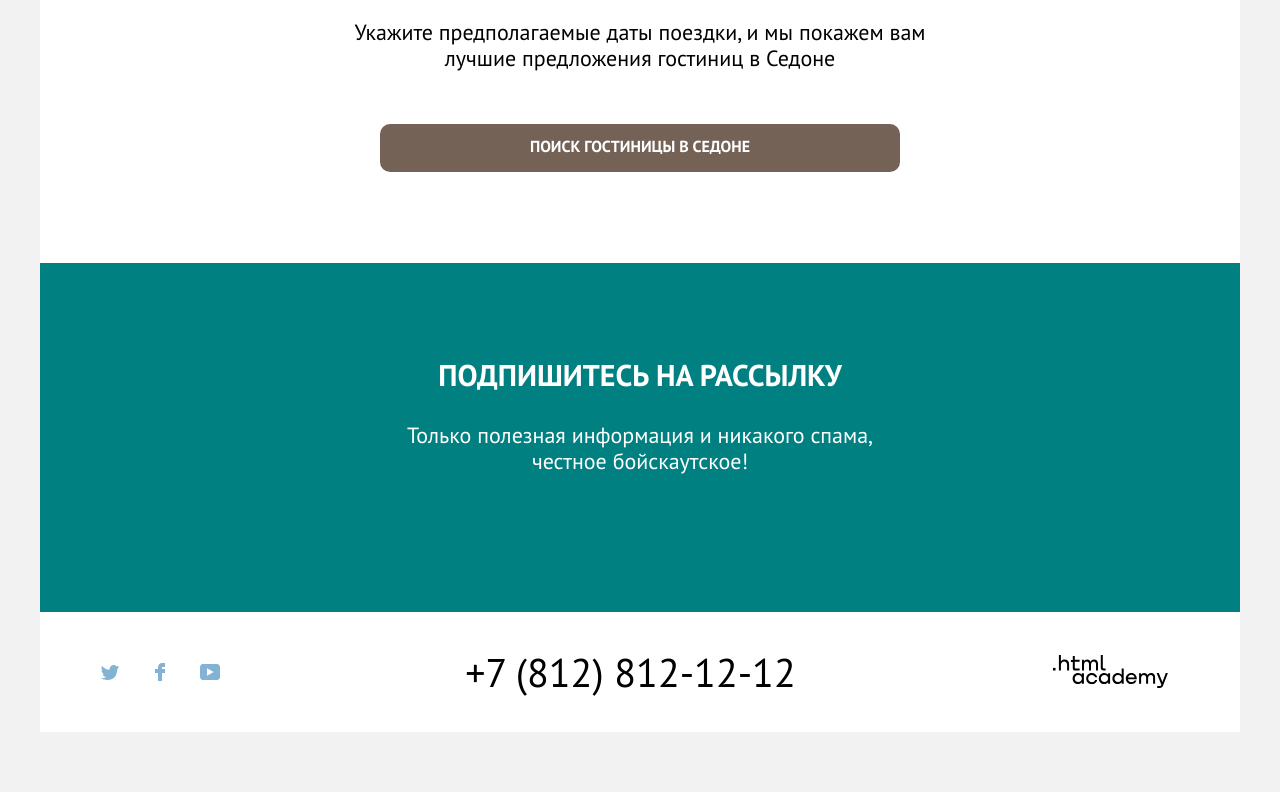
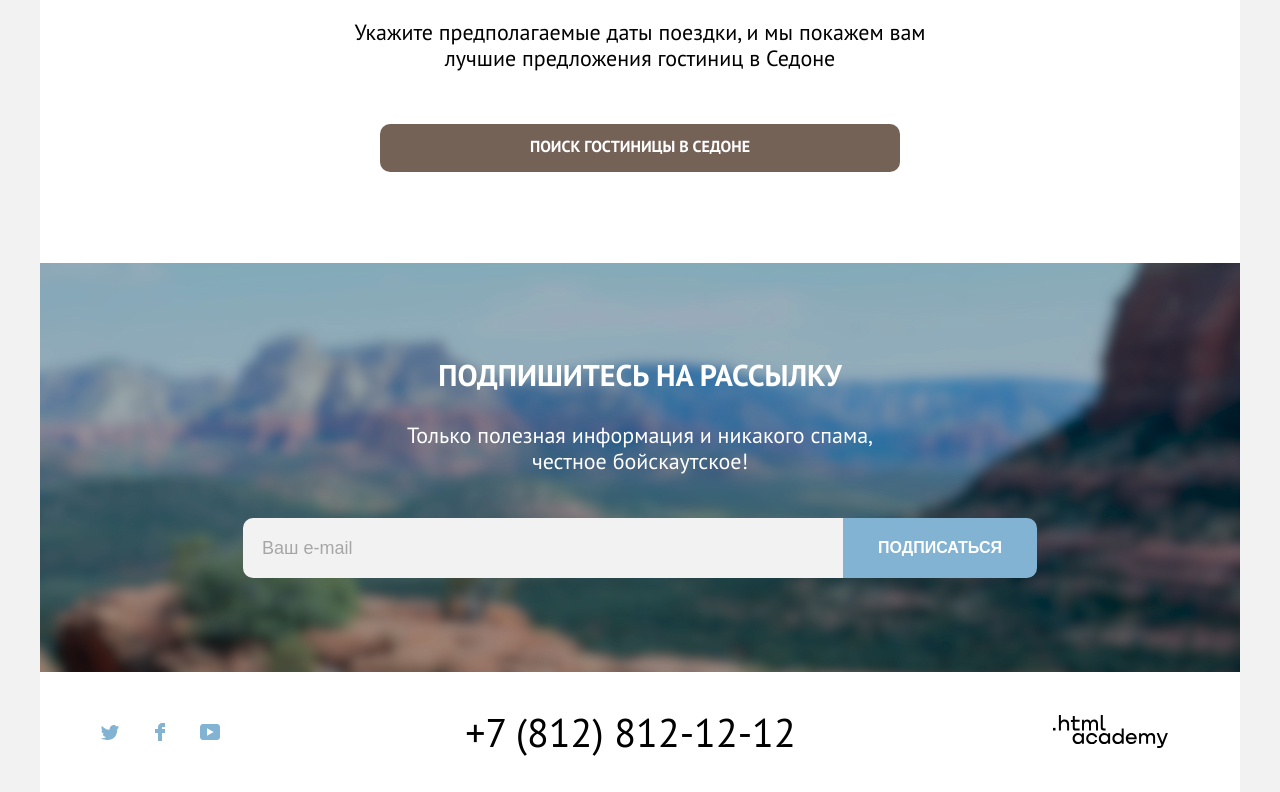
Before and after one commit to ff1892/sedona, a React (Create React App) app: page / in a window 1280 px wide. Shown: the part 2473-3265 px from the top of the page. Before the commit the page ends 3205 px from the top, so only its background shows below. Built offline with nearby package versions, Linux system fonts and the light colour scheme.

Commit message:
Добавляет блок подписки на рассылку

```diff
--- a/src/components/base/main-layout/main-layout.tsx
+++ b/src/components/base/main-layout/main-layout.tsx
@@ -13,7 +13,7 @@ function MainLayout(): JSX.Element {
       <Hero />
       <Features />
       <MainSearch />
-      <Subscribe />
+      <Subscribe hasBackground/>
     </S.Main>
   );
 }
--- a/src/components/partials/subscribe/subscribe.style.tsx
+++ b/src/components/partials/subscribe/subscribe.style.tsx
@@ -1,11 +1,31 @@
-import styled from 'styled-components';
+import styled, {css} from 'styled-components';
 import { HeaderMedium, TextSemibase } from '../../ui-kit/text.styled';
+import { ButtonCold } from '../../ui-kit/button.styled';
+import subscribeBackground from '../../../assets/img/subscribe-background.jpg';
 
-const Subscribe = styled.section`
-  color: ${({ theme }) => theme.color.white};
+type SubscribeProps = {
+  hasBackground: boolean;
+}
+
+type SubscribeInputProps = {
+  isError: boolean,
+}
+
+const Subscribe = styled.section<SubscribeProps>`
+  color: ${({ hasBackground, theme }) =>
+    hasBackground ? theme.color.white : theme.color.black};
   text-align: center;
-  background-color: teal;
+  background-color: ${({ hasBackground, theme }) =>
+    hasBackground ? theme.color.coolDark : theme.color.white};
   padding: 94px 20px ;
+
+  ${({ hasBackground }) =>
+    hasBackground && css`
+      background-image: url(${subscribeBackground});
+      background-repeat: no-repeat;
+      background-size: cover;
+    `
+  }
 `;
 
 const SubscribeHeader = styled(HeaderMedium)`
@@ -16,8 +36,79 @@ const SubscribeText = styled(TextSemibase)`
   margin-bottom: 44px;
 `;
 
+const SubscribeForm = styled.form.attrs({
+  action: 'https://echo.htmlacademy.ru/',
+  method: 'post',
+})`
+  display: flex;
+  flex-direction: row-reverse;
+  justify-content: center;
+
+`;
+
+const SubscribeInput = styled.input.attrs({
+    type: 'email',
+    name: 'user-email',
+    required: true,
+})<SubscribeInputProps>`
+    border: none;
+    height: 60px;
+    width: 600px;
+    border-radius: 10px 0 0 10px;
+    font-size: ${({ theme }) => theme.font.extraSmall};
+    line-height: 26px;
+    padding: 0 22px 0 19px;
+    background-color: ${({ theme }) => theme.color.light};
+
+    ::placeholder {
+      opacity: 0.6;
+    }
+
+    &:hover {
+      background-color: ${({ theme }) => theme.color.gray};
+    }
+
+
+    &:focus {
+      background-color: ${({ theme }) => theme.color.gray};
+      outline: ${({ theme }) => theme.color.coolLight} solid 3px;
+    }
+
+    &:active {
+      background-color: ${({ theme }) => theme.color.white};
+      outline: ${({ theme }) => theme.color.black} solid 2px;
+      outline-offset: -2px;
+    }
+
+    ${({ isError }) =>
+      isError && css`
+        background-color: ${({ theme }) => theme.color.white};
+        outline: ${({ theme }) => theme.color.error} solid 2px;
+        outline-offset: -2px;
+      `
+    }
+`;
+
+const SubscribeButton = styled(ButtonCold).attrs({
+  type: 'submit',
+})`
+  border: none;
+  display: inline-block;
+  border-radius: 0 10px 10px 0;
+  padding: 20px 35px;
+
+  &:active ~ input {
+    background-color: ${({ theme }) => theme.color.white};
+    outline: ${({ theme }) => theme.color.black} solid 2px;
+    outline-offset: -2px;
+  }
+`;
+
 export {
   Subscribe,
   SubscribeHeader,
   SubscribeText,
+  SubscribeForm,
+  SubscribeInput,
+  SubscribeButton,
 };
--- a/src/components/partials/subscribe/subscribe.tsx
+++ b/src/components/partials/subscribe/subscribe.tsx
@@ -1,15 +1,24 @@
 import * as S from './subscribe.style';
 
-function Subscribe() {
+type SubscribeProps = {
+  hasBackground: boolean;
+};
+
+function Subscribe({ hasBackground }: SubscribeProps) {
   return (
-    <S.Subscribe>
+    <S.Subscribe hasBackground={hasBackground}>
       <S.SubscribeHeader>
         Подпишитесь на рассылку
       </S.SubscribeHeader>
       <S.SubscribeText>
         Только полезная информация и никакого спама,<br/> честное бойскаутское!
       </S.SubscribeText>
-
+      <S.SubscribeForm>
+        <S.SubscribeForm>
+          <S.SubscribeButton as="input" value="Подписаться" />
+          <S.SubscribeInput placeholder="Ваш e-mail" isError={false}/>
+        </S.SubscribeForm>
+      </S.SubscribeForm>
     </S.Subscribe>
   );
 }
--- a/src/components/ui-kit/button.styled.ts
+++ b/src/components/ui-kit/button.styled.ts
@@ -29,3 +29,20 @@ export const ButtonWarm = styled(ButtonColor)`
     color: ${({ theme }) => theme.color.white30};
   }
 `
+
+export const ButtonCold = styled(ButtonColor)`
+  background-color: ${({ theme }) => theme.color.coolLight};
+
+   &:hover {
+    background-color: ${({ theme }) => theme.color.coolDark};
+  }
+
+  &:focus {
+    outline: ${({ theme }) => theme.color.warmLight} solid 3px;
+  }
+
+  &:active {
+    outline: none;
+    color: ${({ theme }) => theme.color.white30};
+  }
+`
```
Also changed, not shown: src/assets/img/subscribe-background.jpg (added).
